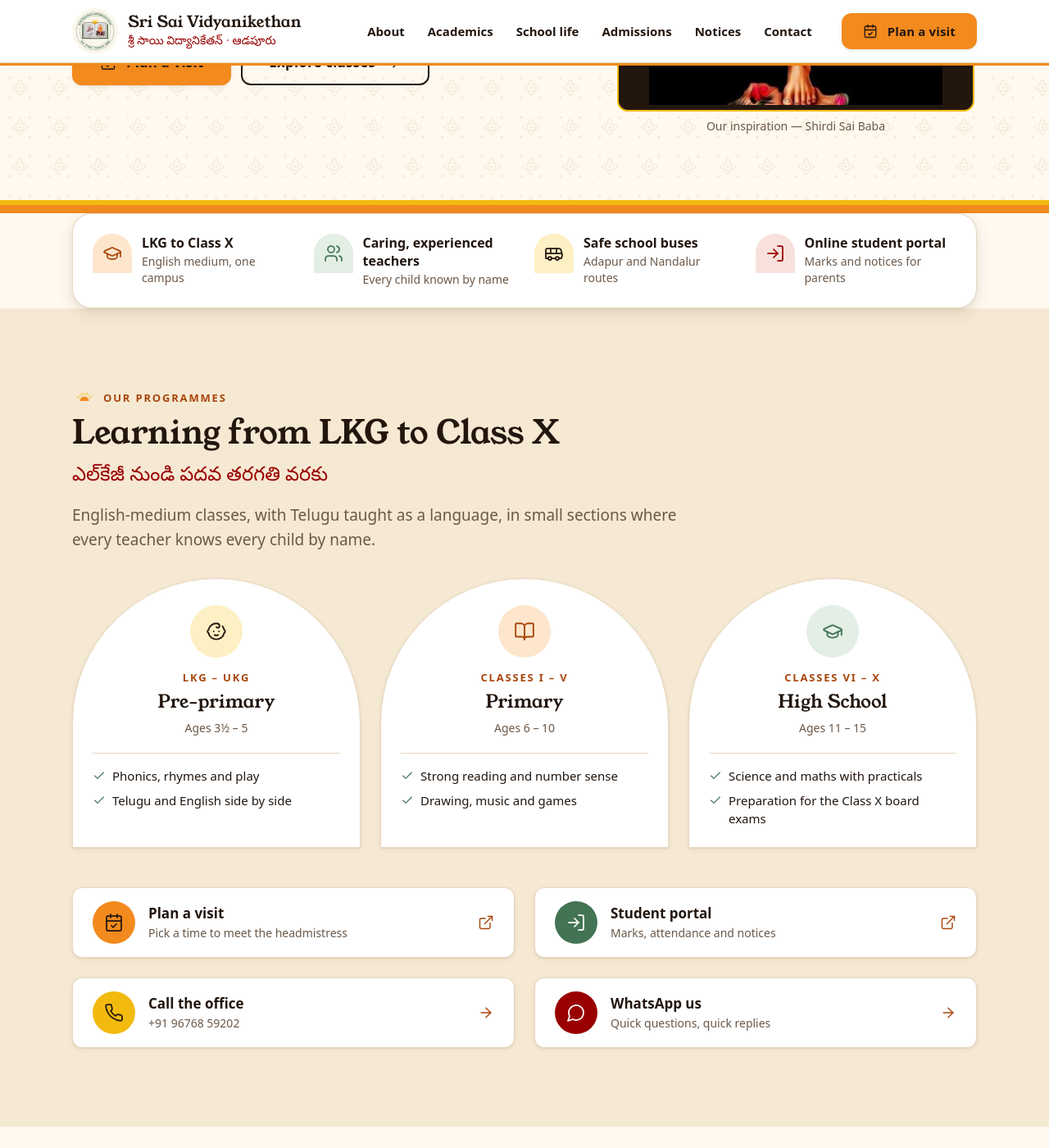
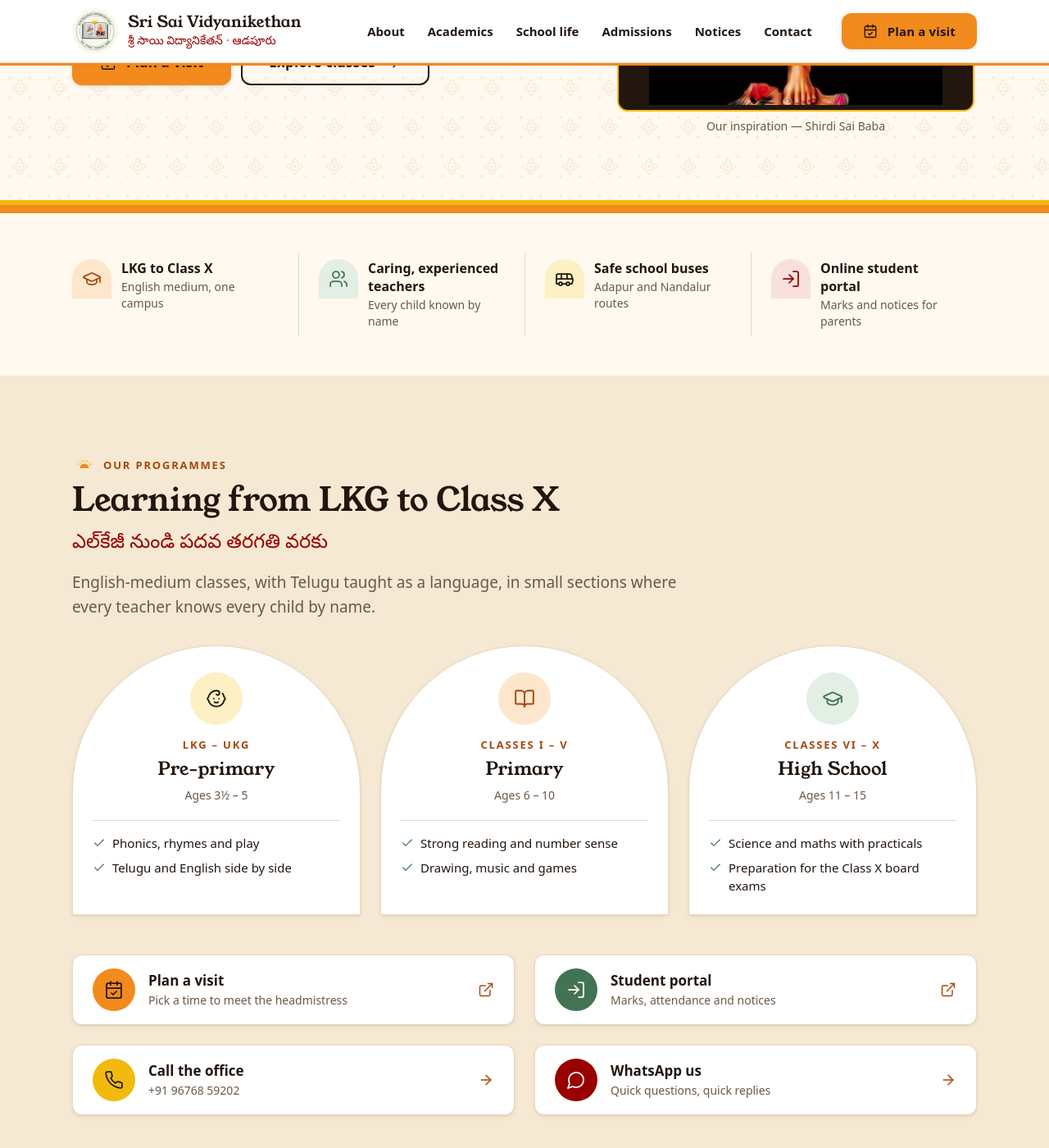
Before and after one commit to Sri-Sai-Vidyanikethan-EM-High-School/srisaividyanikethan.edu.in, a Jekyll site: the page built from index.html, in a window 1280 px wide and 1400 px high, scrolled down 610 px. Shown: the whole window at 82% size. Built offline with Jekyll 4.4.1, drawn with Linux system fonts in a browser that asks for light colours; some web fonts are replaced.

Commit message:
Show the home-page facts as a flat strip instead of a raised card
The FactStrip's raised card, overlapping the hero with no space above
or below, read as one big button. A flat variant (sv-facts-wrap--flat
in site.css; ssvn.css unchanged) gives the facts their own quiet band
under the hero's horizon: four across with hairline dividers, two
across below 1100px, a divided list on phones.

Co-Authored-By: Claude Opus 5.5 <noreply@anthropic.com>

```diff
--- a/assets/css/site.css
+++ b/assets/css/site.css
@@ -58,6 +58,25 @@ section[tabindex="-1"]:focus { outline: none; }
   .sv-hero__motto { font-size: 34px; line-height: 56px; }
 }
 
+/* ===== FactStrip, flat variant (proposed to Udaya): no raised card or overlap, so it reads as information under the
+   hero rather than one big button. Four across with hairline dividers; two across below 1100px; a list on phones. ===== */
+.sv-facts-wrap--flat { margin-top: 0; padding-top: var(--space-7); padding-bottom: var(--space-7); }
+.sv-facts-wrap--flat .sv-facts { grid-template-columns: repeat(4, minmax(0, 1fr)); gap: 0; padding: 0; background: transparent; border: 0; border-radius: 0; box-shadow: none; }
+.sv-facts-wrap--flat .sv-fact { padding: var(--space-2) var(--space-5); }
+.sv-facts-wrap--flat .sv-fact:first-child { padding-left: 0; }
+.sv-facts-wrap--flat .sv-fact + .sv-fact { border-left: 1px solid var(--line); }
+@media (max-width: 1099px) {
+  .sv-facts-wrap--flat .sv-facts { grid-template-columns: repeat(2, minmax(0, 1fr)); row-gap: var(--space-5); }
+  .sv-facts-wrap--flat .sv-fact { padding: 0 var(--space-4); }
+  .sv-facts-wrap--flat .sv-fact:nth-child(odd) { padding-left: 0; border-left: 0; }
+}
+@media (max-width: 520px) {
+  .sv-facts-wrap--flat { padding-top: var(--space-5); padding-bottom: var(--space-6); }
+  .sv-facts-wrap--flat .sv-facts { grid-template-columns: 1fr; row-gap: 0; }
+  .sv-facts-wrap--flat .sv-fact { padding: var(--space-4) 0; border-left: 0; }
+  .sv-facts-wrap--flat .sv-fact + .sv-fact { border-left: 0; border-top: 1px solid var(--line); }
+}
+
 /* ===== Hero, stacked (phones/tablets): the sun and its halo rise ~62px above the photo, more than the kit's
    48px gap, so they ran into the buttons. Make room for them. ===== */
 @container (max-width: 820px) {
--- a/index.html
+++ b/index.html
@@ -31,8 +31,8 @@ description: An English-medium school in Adapur, near Nandalur, Andhra Pradesh
   <div class="sv-hero__horizon" aria-hidden="true"></div>
 </section>
 
-<!-- FactStrip — overlaps the foot of the hero by design -->
-<div class="sv-container sv-facts-wrap">
+<!-- FactStrip, flat: its own quiet band under the hero (site.css: sv-facts-wrap--flat) -->
+<div class="sv-container sv-facts-wrap sv-facts-wrap--flat">
   <ul class="sv-facts">
     {%- for f in h.facts %}
     <li class="sv-fact"><span class="sv-fact__icon sv-fact__icon--{{ f.tone }}">{% include sv/icon.html name=f.icon px=24 %}</span><span class="sv-fact__txt"><span class="sv-fact__title">{{ f.title }}</span><span class="sv-fact__text small">{{ f.text }}</span></span></li>
```
Also changed, not shown: docs/website-plan.md (+3 -1 lines).
